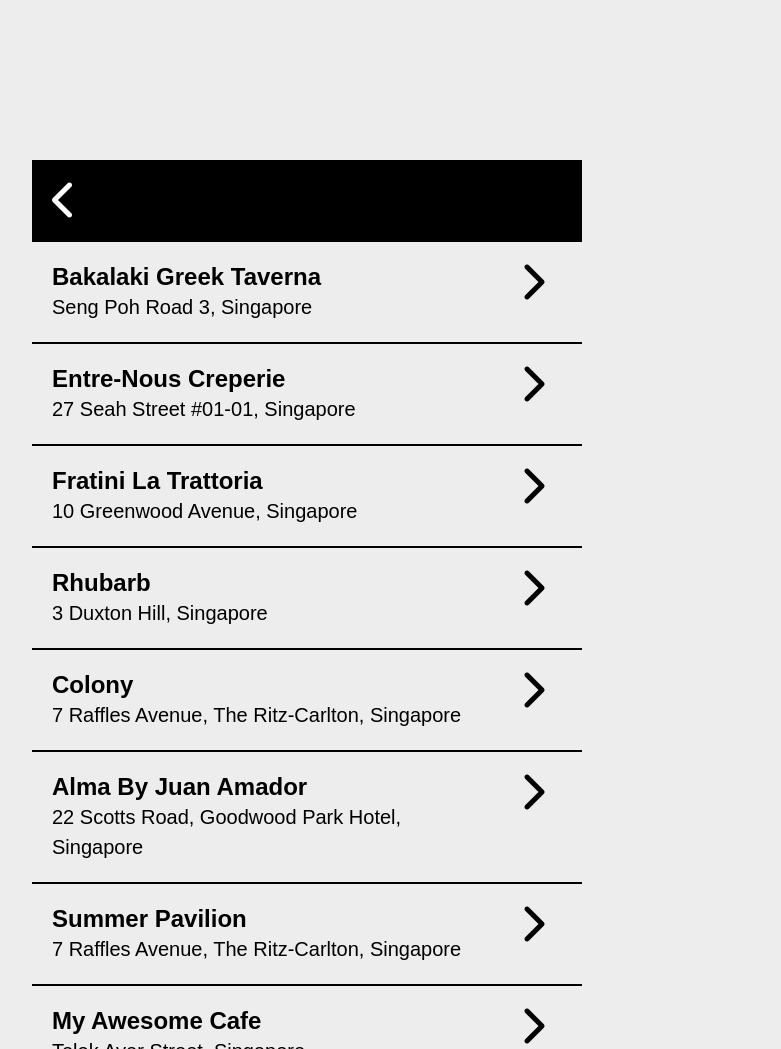
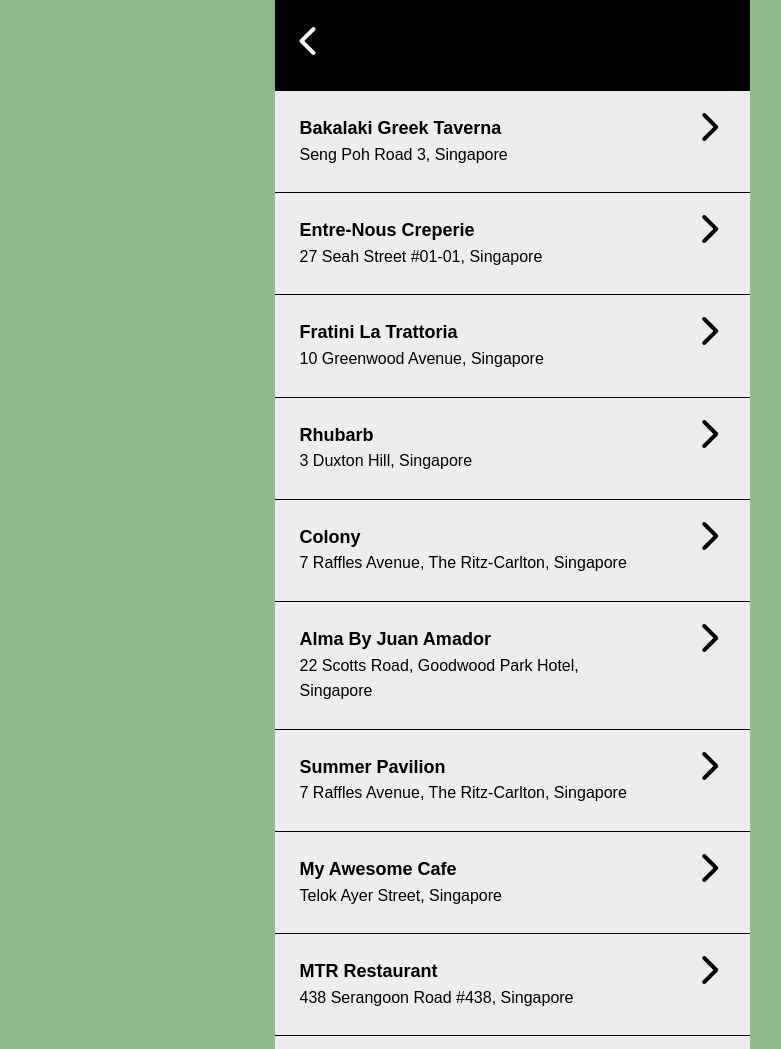
Before and after one commit to rxcreger/css-exercise-three, a plain HTML site: page index.html in a window 1280 px wide. Shown: the top 1049 px of the page, without its empty margins (128-909 px from the left). Drawn offline with Linux system fonts and the light colour scheme.

Commit message:
add index.html

```diff
--- a/css/style.css
+++ b/css/style.css
@@ -3,28 +3,45 @@
 }
 
 body {
-  background-color: #ededed;
+  background-color: #8FBC8F;
   font-family: sans-serif;
-  font-size: 20px;
   padding: 40px;
 }
 
-h1 {
-  font-size:24px;
-  font-weight: bold;
-  color:#000000;
+.container {
+  margin: 0 auto;
+  width: 475px;
 }
 
-.container {
-  margin: 10%;
-  width: 550px;
+nav {
+  background-color: #000000;
+  height: 90px;
+  width: 475px;
+  position: fixed;
+  top: 0;
+}
+
+.arrow-left {
+  position: relative;
+  margin-top: 25px;
+  margin-left: 25px;
+}
+
+.restaurant-list {
+  margin-top: 50px;
+  background-color: #ededed;
 }
 
 .content {
   display: block;
-  line-height: 150%;
-  padding: 20px;
+  line-height: 160%;
+  padding: 25px;
   width: 85%;
+}
+
+.content h1 {
+  font-size: 18px;
+  font-weight: bold;
 }
 
 .location:hover {
@@ -32,11 +49,7 @@ h1 {
 }
 
 .location {
-  border-top: 2px solid #000000;
-}
-
-.h3 {
-  display: inline;
+  border-top: 1px solid #000000;
 }
 
 .arrow {
@@ -44,20 +57,3 @@ h1 {
   padding: 20px;
   width: 15%;
 }
-
-.left-arrow {
-  float: left;
-  padding: 40px;
-}
-
-nav {
-  margin: 0 auto;
-  padding: 20px;
-  background-color: #000000;
-  height: 80px;
-  width: 100%;
-}
-
-.restaurant-list {
-  display: inline;
-}
--- a/index.html
+++ b/index.html
@@ -20,8 +20,12 @@
             <i class="fa fa-chevron-right fa-2x" aria-hidden="true"></i>
           </div>
           <div class="content">
+            <div class="restaurant">
               <h1>Bakalaki Greek Taverna</h1>
+            </div>
+            <div class="address"
               <h3>Seng Poh Road 3, Singapore</h3>
+            </div>
           </div>
         </div>
         <div class="location">
@@ -29,8 +33,12 @@
             <i class="fa fa-chevron-right fa-2x" aria-hidden="true"></i>
           </div>
           <div class="content">
+            <div class="restaurant">
               <h1>Entre-Nous Creperie</h1>
+            </div>
+            <div class="address">
               <h3>27 Seah Street #01-01, Singapore</h3>
+            </div>
           </div>
         </div>
         <div class="location">
@@ -38,8 +46,12 @@
             <i class="fa fa-chevron-right fa-2x" aria-hidden="true"></i>
           </div>
           <div class="content">
+            <div class="restaurant">
               <h1>Fratini La Trattoria</h1>
+            </div>
+            <div class="address">
               <h3>10 Greenwood Avenue, Singapore</h3>
+            </div>
           </div>
         </div>
         <div class="location">
@@ -47,8 +59,12 @@
             <i class="fa fa-chevron-right fa-2x" aria-hidden="true"></i>
           </div>
           <div class="content">
+            <div class="restaurant">
               <h1>Rhubarb</h1>
+            </div>
+            <div class="address">
               <h3>3 Duxton Hill, Singapore</h3>
+            </div>
           </div>
         </div>
         <div class="location">
@@ -56,8 +72,12 @@
             <i class="fa fa-chevron-right fa-2x" aria-hidden="true"></i>
           </div>
           <div class="content">
+            <div class="restaurant">
               <h1>Colony</h1>
+            </div>
+            <div class="address">
               <h3>7 Raffles Avenue, The Ritz-Carlton, Singapore</h3>
+            </div>
           </div>
         </div>
         <div class="location">
@@ -65,8 +85,12 @@
             <i class="fa fa-chevron-right fa-2x" aria-hidden="true"></i>
           </div>
           <div class="content">
+            <div class="restaurant">
               <h1>Alma By Juan Amador</h1>
+            </div>
+            <div class="address">
               <h3>22 Scotts Road, Goodwood Park Hotel, Singapore</h3>
+            </div>
           </div>
         </div>
         <div class="location">
@@ -74,8 +98,12 @@
             <i class="fa fa-chevron-right fa-2x" aria-hidden="true"></i>
           </div>
           <div class="content">
+            <div class="restaurant">
               <h1>Summer Pavilion</h1>
+            </div>
+            <div class="address">
               <h3>7 Raffles Avenue, The Ritz-Carlton, Singapore</h3>
+            </div>
           </div>
         </div>
         <div class="location">
@@ -83,8 +111,12 @@
             <i class="fa fa-chevron-right fa-2x" aria-hidden="true"></i>
           </div>
           <div class="content">
+            <div class="restaurant">
               <h1>My Awesome Cafe</h1>
+            </div>
+            <div class="address">
               <h3>Telok Ayer Street, Singapore</h3>
+            </div>
           </div>
         </div>
         <div class="location">
@@ -92,8 +124,12 @@
             <i class="fa fa-chevron-right fa-2x" aria-hidden="true"></i>
           </div>
           <div class="content">
+            <div class="restaurant">
               <h1>MTR Restaurant</h1>
+            </div>
+            <div class="address">
               <h3>438 Serangoon Road #438, Singapore</h3>
+            </div>
           </div>
         </div>
         <div class="location">
@@ -101,8 +137,12 @@
             <i class="fa fa-chevron-right fa-2x" aria-hidden="true"></i>
           </div>
           <div class="content">
+            <div class="restaurant">
               <h1>The Curry Culture</h1>
+            </div>
+            <div class="address">
               <h3>31 Cuppage Road Cuppage Terrace, Singapore</h3>
+            </div>
           </div>
         </div>
       </section>
```
Lines whose indentation alone changed are shown as unchanged.
